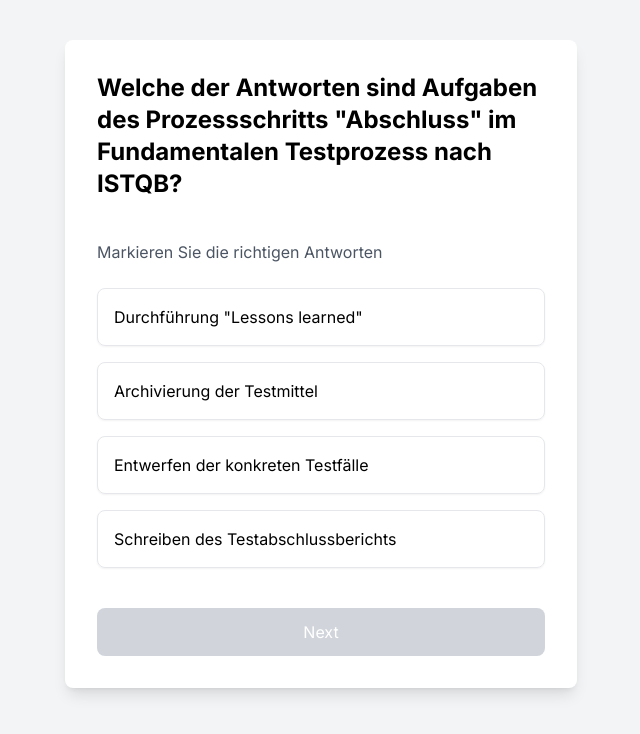
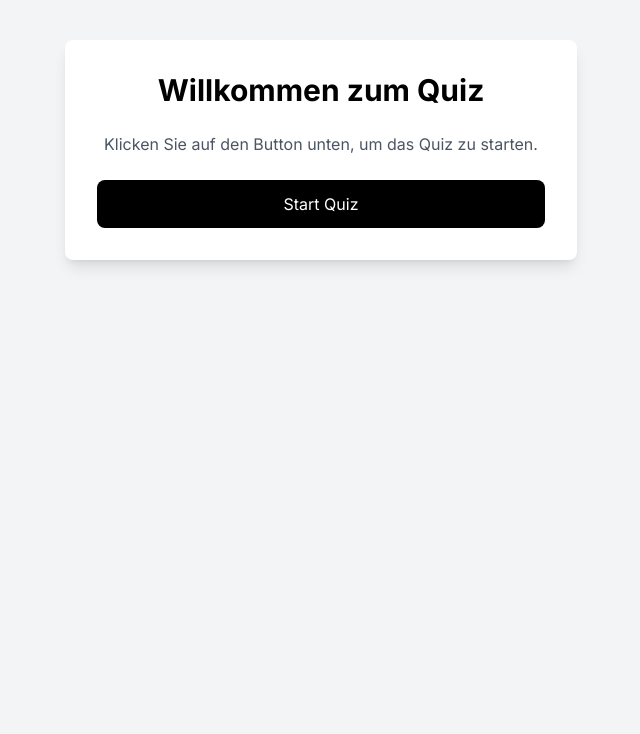
Before and after one commit to hielmalki/quiz-app, a Vue app: page / in a window 1280 px wide. Shown: the top 734 px of the page, without its empty margins (319-959 px from the left). Built offline with nearby package versions, Linux system fonts and the light colour scheme.

Commit message:
added StartPage

```diff
--- a/src/assets/questions.json
+++ b/src/assets/questions.json
@@ -1,6 +1,6 @@
 [
   {
-    "question": "Welche der Antworten sind Aufgaben des Prozessschritts \"Abschluss\" im\nFundamentalen Testprozess nach ISTQB?",
+    "question": "Welche der Antworten sind Aufgaben des Prozessschritts \"Abschluss\" im Fundamentalen Testprozess nach ISTQB?",
     "questionImage": "",
     "options": [
       { "text": "Durchführung \"Lessons learned\"", "image": "" },
@@ -11,25 +11,25 @@
     "correctAnswer": ["Durchführung \"Lessons learned\"", "Archivierung der Testmittel", "Entwerfen der konkreten Testfälle"]
   },
   {
-    "question": "What is the capital of France?",
+    "question": "Welcher der nachfolgenden Punkte ist ein Projektrisiko?",
     "questionImage": "",
     "options": [
-      { "text": "Berlin", "image": "" },
-      { "text": "Madrid", "image": "" },
-      { "text": "Paris", "image": "" },
-      { "text": "Lisbon", "image": "" }
+      { "text": "Mangelhafte Benutzbarkeit der Anwendung über die GUI", "image": "" },
+      { "text": "Schlechte Softwarecharakteristiken (z. B. Perfomance)", "image": "" },
+      { "text": "Fehler in der Testumgebung", "image": "" },
+      { "text": "Möglichkeit von Schäden an Leib und Leben durch funktionale Softwarefehler", "image": "" }
     ],
-    "correctAnswer": ["Paris"]
+    "correctAnswer": ["Möglichkeit von Schäden an Leib und Leben durch funktionale Softwarefehler", "Fehler in der Testumgebung", "Schlechte Softwarecharakteristiken (z. B. Perfomance)"]
   },
   {
-    "question": "Which planet is known as the Red Planet?",
+    "question": "Welches der folgenden Beispiele ist eine Fehlerwirkung in einem Tempomat eines Autos?",
     "questionImage": "",
     "options": [
-      { "text": "Earth", "image": "" },
-      { "text": "Mars", "image": "/src/assets/images/img1.jpg" },
-      { "text": "Jupiter", "image": "" },
-      { "text": "Saturn", "image": "" }
+      { "text": "Die System-Entwurfspezifikation gibt die Geschwindigkeit falsch an", "image": "" },
+      { "text": "Nicht benötigter Code, der beim Rückwärtsfahren einen Alarm auslöst, wurde in das System aufgenommen", "image": "" },
+      { "text": "Der Entwickler des Systems hat vergessen, Variablen nach einem, Ausschneiden und Einfügen umzubenennen", "image": "" },
+      { "text": "Das System hält die eingestellte Geschwindigkeit nicht mehr ein, wenn die Radiolautstärke erhöht oder verringert wird", "image": "" }
     ],
-    "correctAnswer": ["Mars"]
+    "correctAnswer": ["Die System-Entwurfspezifikation gibt die Geschwindigkeit falsch an", "Das System hält die eingestellte Geschwindigkeit nicht mehr ein, wenn die Radiolautstärke erhöht oder verringert wird"]
   }
 ]
--- a/src/components/QuestionPage.vue
+++ b/src/components/QuestionPage.vue
@@ -1,24 +1,19 @@
 <template>
-  <div class="max-w-lg mx-auto p-8 bg-white rounded-lg shadow-lg mt-10 relative">
-    <div class="flex items-center mb-10">
+  <div class="max-w-lg mx-auto p-8 bg-white rounded-lg shadow-lg mt-10">
+    <div v-if="currentQuestionIndex > 0" class="mb-10">
       <font-awesome-icon
-          v-if="!isFirstQuestion"
           icon="angle-left"
           class="text-4xl cursor-pointer text-gray-400 hover:text-gray-700 transition-transform duration-300 transform hover:scale-150 mr-4"
           @click="goBack"
       />
-      <h2 class="text-2xl font-bold flex-grow text-left animated-title">{{ currentQuestion.question }}</h2>
     </div>
+    <h2 class="text-2xl font-bold mb-6 text-left">{{ currentQuestion.question }}</h2>
     <p class="text-gray-600 mb-6">Markieren Sie die richtigen Antworten</p>
     <img v-if="currentQuestion.questionImage" :src="currentQuestion.questionImage" alt="Question Image" class="mb-6 rounded-lg shadow-md" />
     <div v-for="(option, index) in currentQuestion.options" :key="index" class="mb-4">
       <label
-          class="flex items-center justify-between p-4 border rounded-lg cursor-pointer transition-transform transform hover:scale-105 shadow-sm"
-          :class="{
-            'bg-green-500 text-white': selectedAnswers.includes(option.text),
-            'border-green-500': selectedAnswers.includes(option.text),
-            'hover:bg-gray-50': !selectedAnswers.includes(option.text)
-          }"
+          class="flex items-center justify-between p-4 border rounded-lg cursor-pointer transition transform hover:scale-105"
+          :class="{ 'bg-green-500 text-white': selectedAnswers.includes(option.text), 'border-green-500': selectedAnswers.includes(option.text) }"
       >
         <div class="flex items-center">
           <input type="checkbox" :value="option.text" v-model="selectedAnswers" class="hidden" />
@@ -33,7 +28,7 @@
         </div>
       </div>
     </div>
-    <button :disabled="selectedAnswers.length === 0" @click="checkAnswer" class="w-full bg-black text-white p-3 rounded-lg mt-6 disabled:bg-gray-300 hover:bg-gray-800 transition duration-300 transform hover:scale-105">
+    <button :disabled="selectedAnswers.length === 0" @click="checkAnswer" class="w-full bg-black text-white p-3 rounded-lg mt-6 disabled:bg-gray-300 hover:bg-gray-800">
       Next
     </button>
   </div>
@@ -50,8 +45,8 @@ export default {
     const router = useRouter();
     const currentQuestion = computed(() => quizStore.questions[quizStore.currentQuestionIndex]);
     const selectedAnswers = ref<string[]>([]);
+    const currentQuestionIndex = computed(() => quizStore.currentQuestionIndex);
     const visibleImages = ref<number[]>([]);
-    const isFirstQuestion = computed(() => quizStore.currentQuestionIndex === 0);
 
     const toggleImage = (index: number) => {
       if (visibleImages.value.includes(index)) {
@@ -71,8 +66,10 @@ export default {
     };
 
     const goBack = () => {
-      if (!isFirstQuestion.value) {
+      if (quizStore.currentQuestionIndex > 0) {
         quizStore.previousQuestion();
+        router.push('/question');
+      } else {
         router.push('/');
       }
     };
@@ -83,24 +80,7 @@ export default {
       }
     });
 
-    return { currentQuestion, selectedAnswers, checkAnswer, toggleImage, isImageVisible, goBack, isFirstQuestion };
+    return { currentQuestion, selectedAnswers, checkAnswer, toggleImage, isImageVisible, currentQuestionIndex, goBack };
   },
 };
 </script>
-
-<style>
-.animated-title {
-  animation: fadeIn 1s ease-in-out;
-}
-
-@keyframes fadeIn {
-  0% {
-    opacity: 0;
-    transform: translateY(-10px);
-  }
-  100% {
-    opacity: 1;
-    transform: translateY(0);
-  }
-}
-</style>
--- a/src/components/ResultPage.vue
+++ b/src/components/ResultPage.vue
@@ -1,12 +1,12 @@
 <template>
-  <div class="max-w-lg mx-auto p-8 bg-white rounded-lg shadow-lg mt-10 relative">
+  <div class="max-w-lg mx-auto p-8 bg-white rounded-lg shadow-lg mt-10">
     <div class="flex items-center mb-10">
       <font-awesome-icon
           icon="angle-left"
           class="text-4xl cursor-pointer text-gray-400 hover:text-gray-700 transition-transform duration-300 transform hover:scale-150 mr-4"
           @click="goBack"
       />
-      <h2 class="text-2xl font-bold flex-grow text-center animated-title">Ergebnis</h2>
+      <h2 :class="['text-2xl', 'font-bold', 'flex-grow', 'text-center', 'mr-8', isCorrect(userAnswer) ? 'text-green-500 animate-bounce' : 'text-red-500 animate-bounce']">{{ isCorrect(userAnswer) ? 'Richtig!' : 'Falsch!' }}</h2>
     </div>
     <div v-if="userAnswer">
       <img v-if="getQuestionImage(userAnswer.question)" :src="getQuestionImage(userAnswer.question)" alt="Question Image" class="mb-6 rounded-lg shadow-md" />
@@ -30,14 +30,14 @@
         </div>
       </div>
       <hr class="my-6">
-      <p class="mt-6 text-base" :class="{ 'text-green-500': isCorrect(userAnswer), 'text-red-500': !isCorrect(userAnswer) }">
+      <p class="mt-4 text-base">
         <span class="font-semibold">Deine Antwort:</span> {{ userAnswer.answer }}
       </p>
       <p class="mt-4 text-base">
         <span class="font-semibold">Richtige Antwort:</span> {{ getCorrectAnswer(userAnswer.question).join(', ') }}
       </p>
     </div>
-    <button :disabled="!hasNextQuestion" @click="goToNextQuestion" class="w-full bg-black text-white p-3 rounded-lg mt-4 disabled:bg-gray-300 hover:bg-gray-800 transition duration-300 transform hover:scale-105">
+    <button :disabled="!hasNextQuestion" @click="goToNextQuestion" class="w-full bg-black text-white p-3 rounded-lg mt-4 disabled:bg-gray-300 hover:bg-gray-800">
       Next
     </button>
   </div>
@@ -89,12 +89,19 @@ export default {
     };
 
     const goBack = () => {
-      router.push('/');
+      if (quizStore.currentQuestionIndex > 0) {
+        quizStore.previousQuestion();
+        router.push('/question');
+      } else {
+        router.push('/');
+      }
     };
 
     const goToNextQuestion = () => {
       if (hasNextQuestion.value) {
         quizStore.nextQuestion();
+        router.push('/question');
+      } else {
         router.push('/');
       }
     };
@@ -103,20 +110,3 @@ export default {
   },
 };
 </script>
-
-<style>
-.animated-title {
-  animation: fadeIn 1s ease-in-out;
-}
-
-@keyframes fadeIn {
-  0% {
-    opacity: 0;
-    transform: translateY(-10px);
-  }
-  100% {
-    opacity: 1;
-    transform: translateY(0);
-  }
-}
-</style>
--- /dev/null
+++ b/src/components/StartPage.vue
@@ -0,0 +1,33 @@
+<!-- StartPage.vue -->
+<template>
+  <div class="max-w-lg mx-auto p-8 bg-white rounded-lg shadow-lg mt-10">
+    <h1 class="text-3xl font-bold mb-6 text-center animated-title">Willkommen zum Quiz</h1>
+    <p class="text-gray-600 mb-6 text-center">Klicken Sie auf den Button unten, um das Quiz zu starten.</p>
+    <router-link to="/question" class="text-center">
+      <button class="w-full bg-black text-white p-3 rounded-lg hover:bg-gray-800 transition duration-300">Start Quiz</button>
+    </router-link>
+  </div>
+</template>
+
+<script lang="ts">
+export default {
+  name: 'StartPage',
+};
+</script>
+
+<style>
+.animated-title {
+  animation: fadeIn 1s ease-in-out;
+}
+
+@keyframes fadeIn {
+  0% {
+    opacity: 0;
+    transform: translateY(-10px);
+  }
+  100% {
+    opacity: 1;
+    transform: translateY(0);
+  }
+}
+</style>
--- a/src/router/router.ts
+++ b/src/router/router.ts
@@ -1,9 +1,12 @@
+// router.ts
 import { createRouter, createWebHistory } from 'vue-router';
+import StartPage from '../components/StartPage.vue';
 import QuestionPage from '../components/QuestionPage.vue';
 import ResultPage from '../components/ResultPage.vue';
 
 const routes = [
-    { path: '/', component: QuestionPage },
+    { path: '/', component: StartPage },
+    { path: '/question', component: QuestionPage },
     { path: '/result', component: ResultPage },
 ];
 
```
